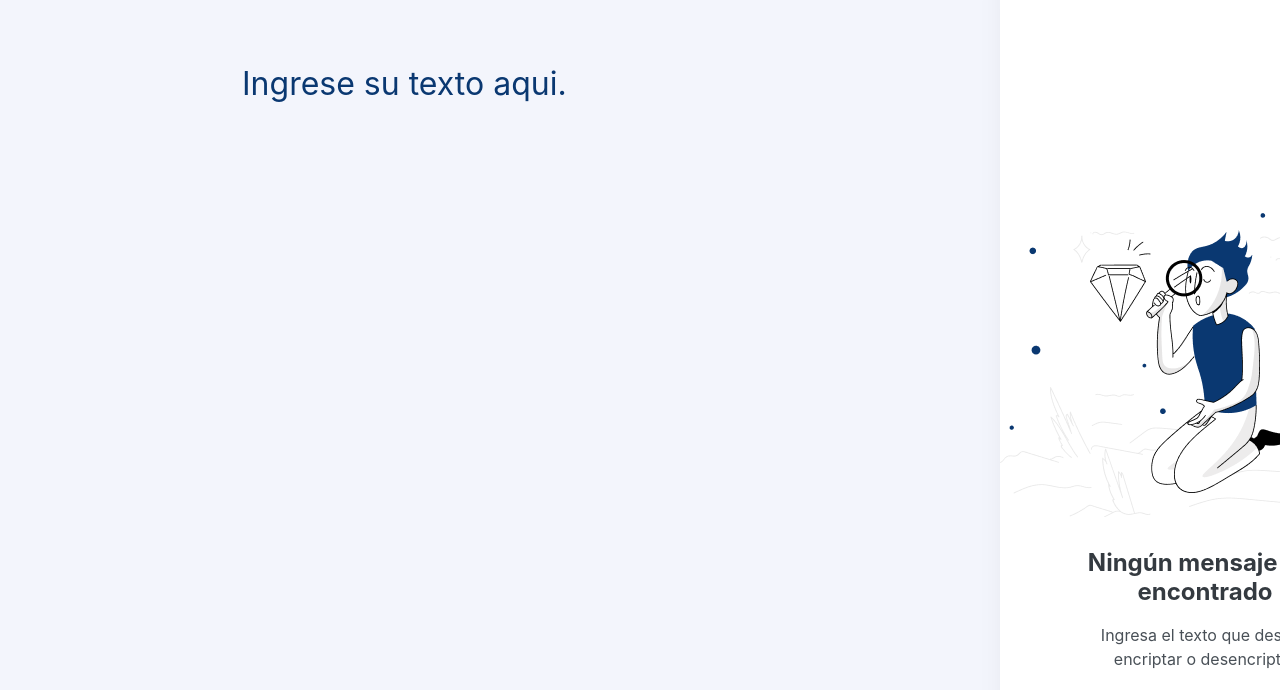
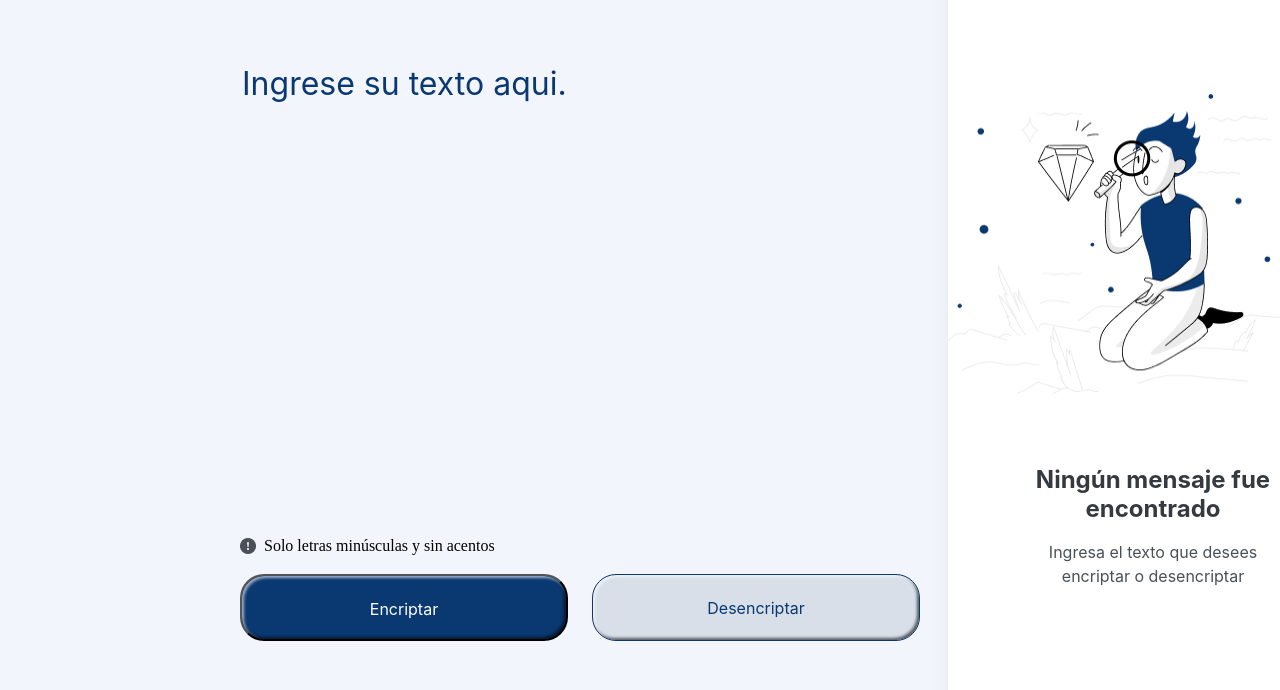
Before and after one commit to LordNickus/Encriptador, a plain HTML site: page index.html in a window 1280 px wide. Shown: the part 110-800 px from the top of the page. Drawn offline with Linux system fonts and the light colour scheme.

Commit message:
arreglado el css y las mediaquerys

```diff
--- a/style.css
+++ b/style.css
@@ -1,11 +1,8 @@
 body{
     position: relative;
-    /*width: 100%;
-    height: 100%;*/
-    background: #F3F5FC;
     width: 1440px;
     height: 1024px;
-
+    background: #F3F5FC;
 }
 
 .logo1{
@@ -15,8 +12,6 @@ body{
     padding: 0px;
     gap: 40px;
     position: absolute;
-    /*width: 120px;
-    height: 48px;*/
     left: 40px;
     top: 40px;
 }
@@ -54,7 +49,7 @@ p{
     width: 290px;
     height: 16px;
     left: 240px;
-    top: 851px;
+    top: 648px;
 }
 
 .botones{
@@ -67,7 +62,7 @@ p{
     width: 680px;
     height: 67px;
     left: 240px;
-    top: 885px;
+    top: 684px;
 
 }
 
@@ -79,10 +74,8 @@ p{
     gap: 8px;
     width: 328px;
     height: 67px;
-    /* Dark blue/dark-blue-300 */
     background: #0A3871;
     border-radius: 24px;
-    /* Inside auto layout */
     flex: none;
     order: 0;
     flex-grow: 0;
@@ -92,7 +85,6 @@ p{
     font-size: 16px;
     line-height: 19px;
     text-align: center;
-    /* White */
     color: #FFFFFF;
     box-shadow: inset 2px 2px 3px rgba(255, 255, 255, .6),
                 inset -2px -2px 3px rgba(0, 0, 0, .6);
@@ -108,7 +100,6 @@ p{
 
 .botonDesencriptar{
     box-sizing: border-box;
-    /* Auto layout */
     display: initial;
     flex-direction: row;
     align-items: flex-start;
@@ -116,12 +107,9 @@ p{
     gap: 8px;
     width: 328px;
     height: 67px;
-    /* Light gray */
     background: #D8DFE8;
-    /* Dark blue/dark-blue-300 */
     border: 1px solid #0A3871;
     border-radius: 24px;
-    /* Inside auto layout */
     flex: none;
     order: 1;
     flex-grow: 0;
@@ -144,15 +132,12 @@ p{
                 inset 2px 2px 3px rgba(0, 0, 0, .6);}
 
 .lateralDerecho{
-    /* Rectangle 1 */
     position: absolute;
-    width: 400px;
-    height: 944px;
-    left: 1000px;
-    top: 40px;
-    /* White */
+    width: 408px;
+    height: 900px;
+    left: 948px;
+    top: 24px;
     background: #FFFFFF;
-    /* shadow */
     box-shadow: 0px 24px 32px -8px rgba(0, 0, 0, 0.08);
     border-radius: 32px;
 }
@@ -173,21 +158,20 @@ p{
 .munheco{
     position: absolute;
     width: 336px;
-    height: 304px;
-    top: 283px;
+    height: 300px;
+    top: 180px;
 }
 .textos{
     display: flex;
     flex-direction: column;
     text-align: center;
-    /*align-items: flex-start;*/
+    align-items: flex-start;
     padding: 0 40px 0 80px;
     gap: 16px;
     position: absolute;
     width: 300px;
-    height: 122px;
-    /*left: 1032px;*/
-    top: 619px;
+    height: 132px;
+    top: 552px;
 }
 
 h2{
@@ -198,11 +182,8 @@ h2{
     font-weight: 700;
     font-size: 24px;
     line-height: 120%;
-    /* or 29px */
     text-align: center;
-    /* Gray/gray-500 */
     color: #343A40;
-    /* Inside auto layout */
     flex: none;
     order: 0;
     align-self: stretch;
@@ -232,7 +213,7 @@ h4{
     align-items: flex-start;
     gap: 24px;
     position: absolute;
-    top: 845px;
+    top: 660px;
     right: 32px;
     box-sizing: border-box;
     padding: 24px;
@@ -271,7 +252,7 @@ footer{
     color:white;
     text-align:center;
     position:absolute;
-    bottom:0;
+    bottom: 100px;
     left:0;
     width:100%;
 
@@ -279,10 +260,12 @@ footer{
  .copyright{
     color: white;
     font-size: 18px;
- }
+}
 
-/*para celular*/
- @media only screen and (max-width:480px){
+    /*para celular*/
+ @media screen and (max-width:480px){
+
+
     body{
         position: relative;
         width: 100%;
@@ -360,17 +343,19 @@ footer{
     }
 
     footer{
-      height: 100px;
-      top: 1206px;
+        width:fit-content;
+        height: fit-content;
+        top: 1206px;
+        text-align:left;
     }
      .copyright{
         font-size: 16px;
-        padding: 5px;
+        padding: 4px 120px 5px 10px;
      }
     }
 
- /*para tablet*/
- @media screen and (max-width:768px){
+     /*para tablet*/
+ @media screen and (min-width:481px) and (max-width:768px){
     body{
         position: relative;
         width: 100%;
@@ -456,14 +441,13 @@ footer{
     }
 
     footer{
+        width:135%;
         height: 100px;
         top: 1206px;
+        text-align: left;
     }
     .copyright{
         font-size: 16px;
         padding: 5px;
     }
     }
-
- /*para desktop*/
- @media screen and (max-width:912px){}
```
